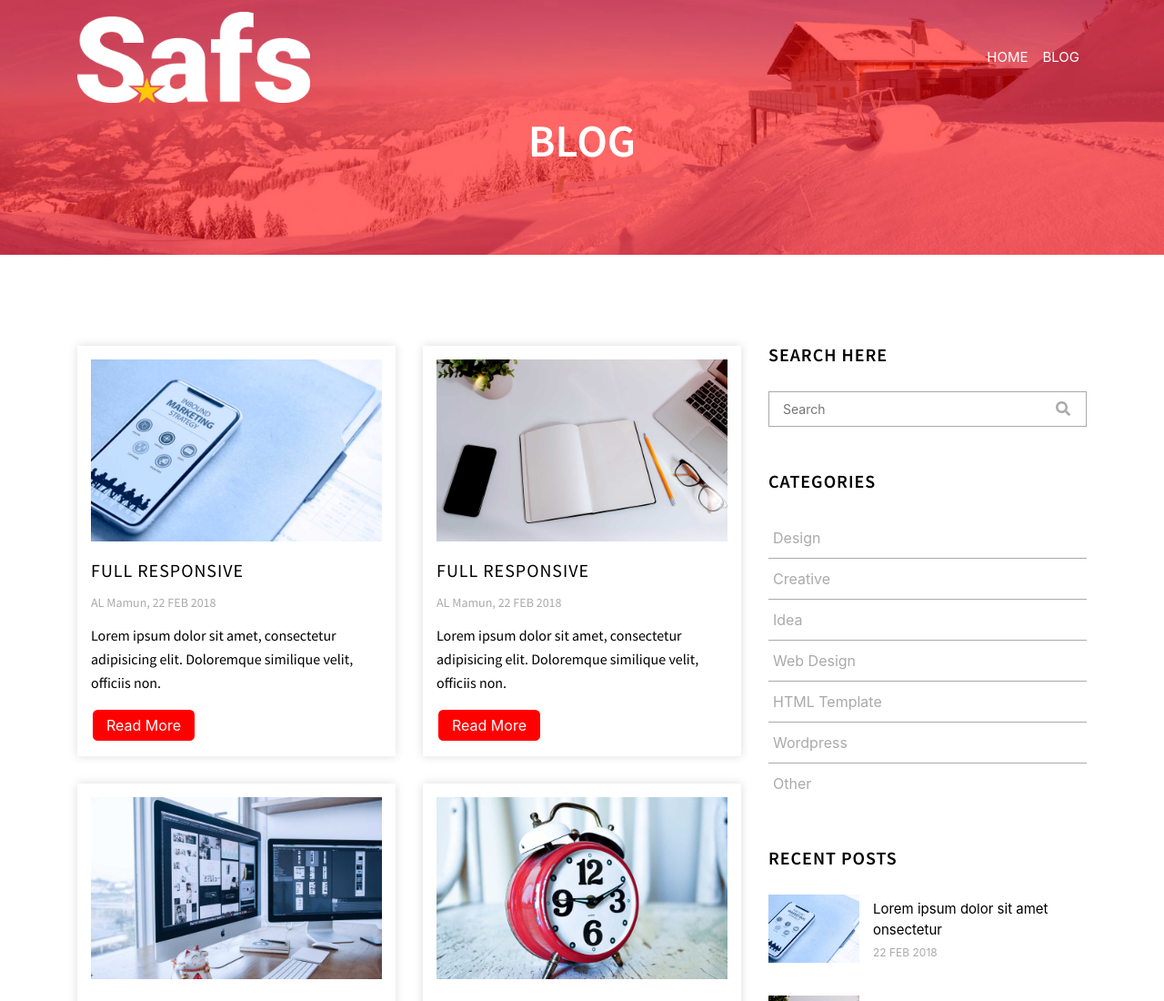
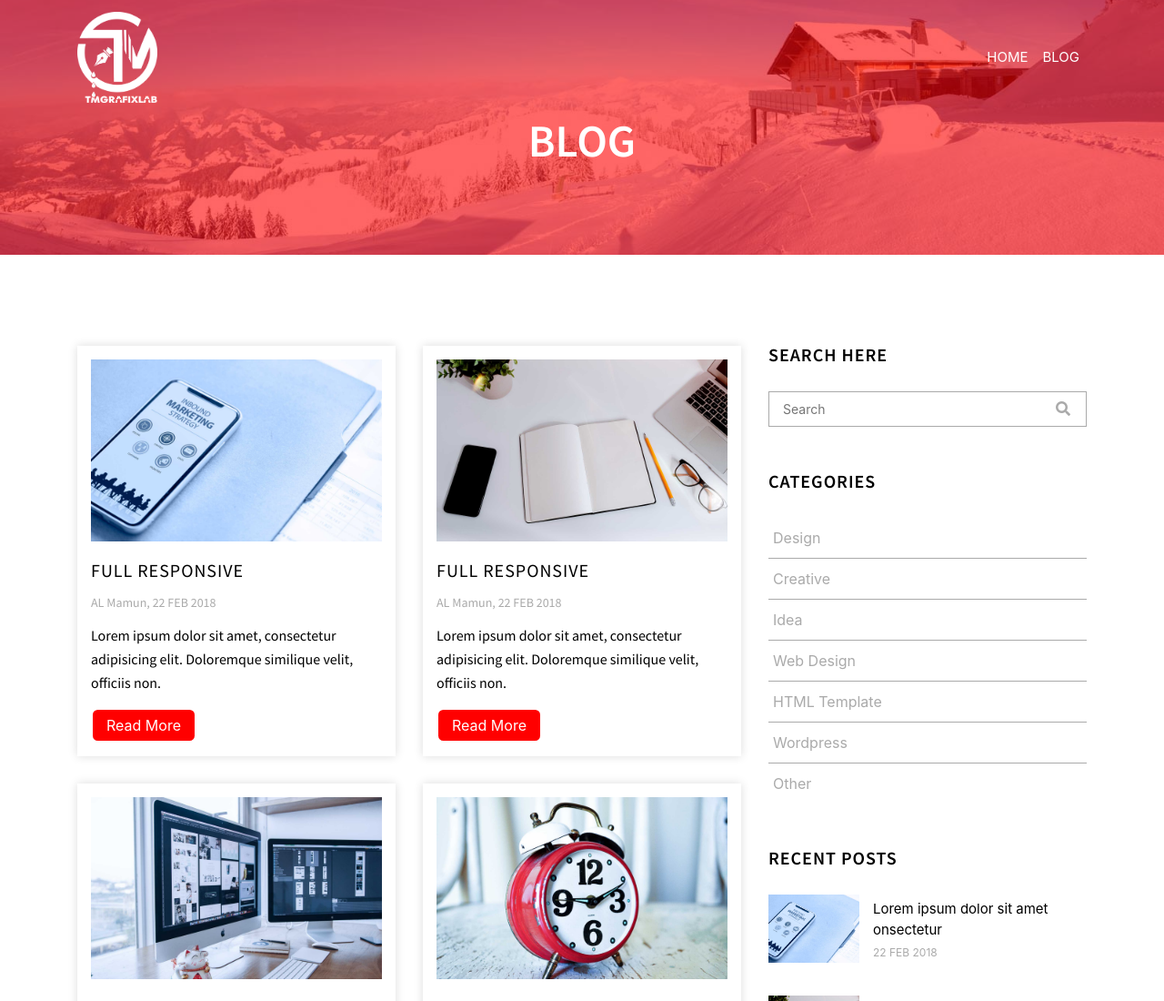
Before and after one commit to Killercavin/tmgrafixlab, a plain HTML site: page pages/blog.html in a window 1280 px wide. Shown: the top 1100 px of the page at 91% size. Drawn offline with Linux system fonts and the light colour scheme.

Commit message:
Added logo.png to the blog.html file

```diff
--- a/pages/blog.html
+++ b/pages/blog.html
@@ -30,7 +30,7 @@
             <div class="container">
                 <!-- Logo -->
                 <a class="navbar-brand logo" href="../index.html">
-                    <img src="../assets/images/logo.png" alt="logo">
+                    <img src="../assets/images/img/logo.png" alt="logo">
                 </a>
                 <!-- // Logo -->
 
```
